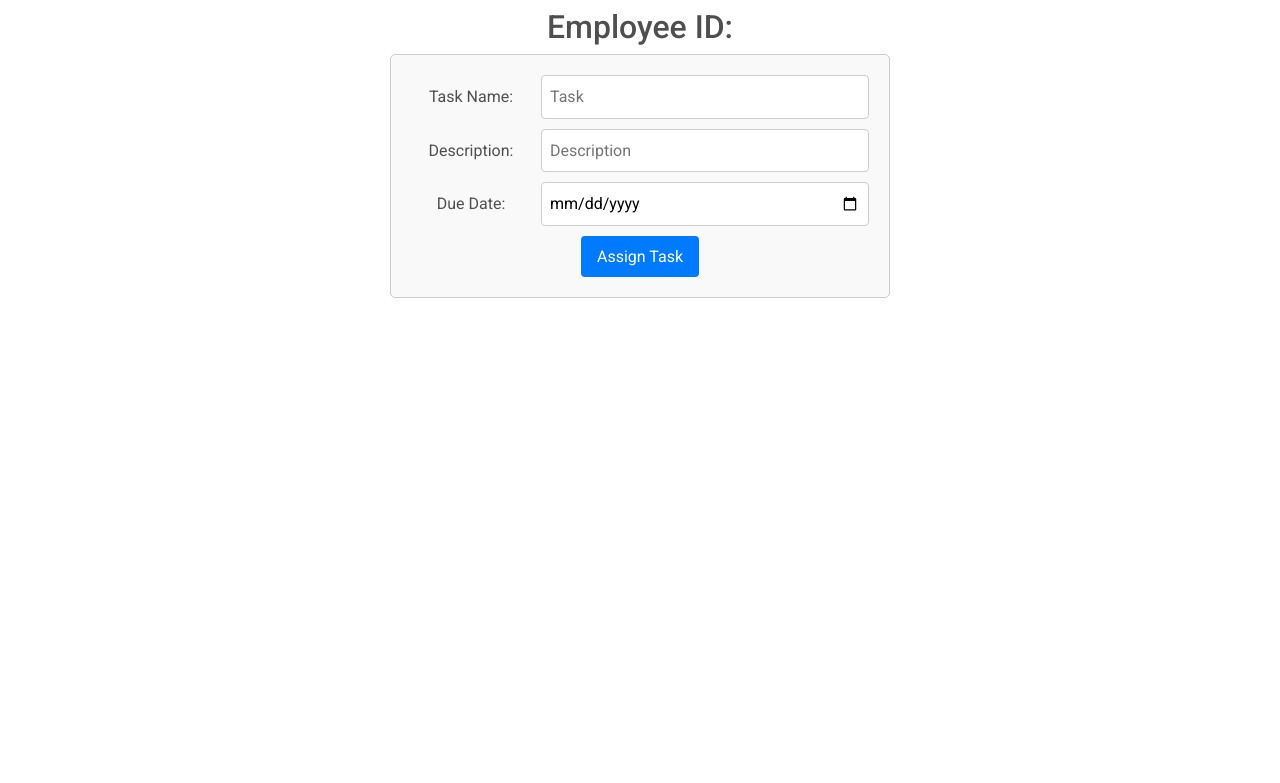
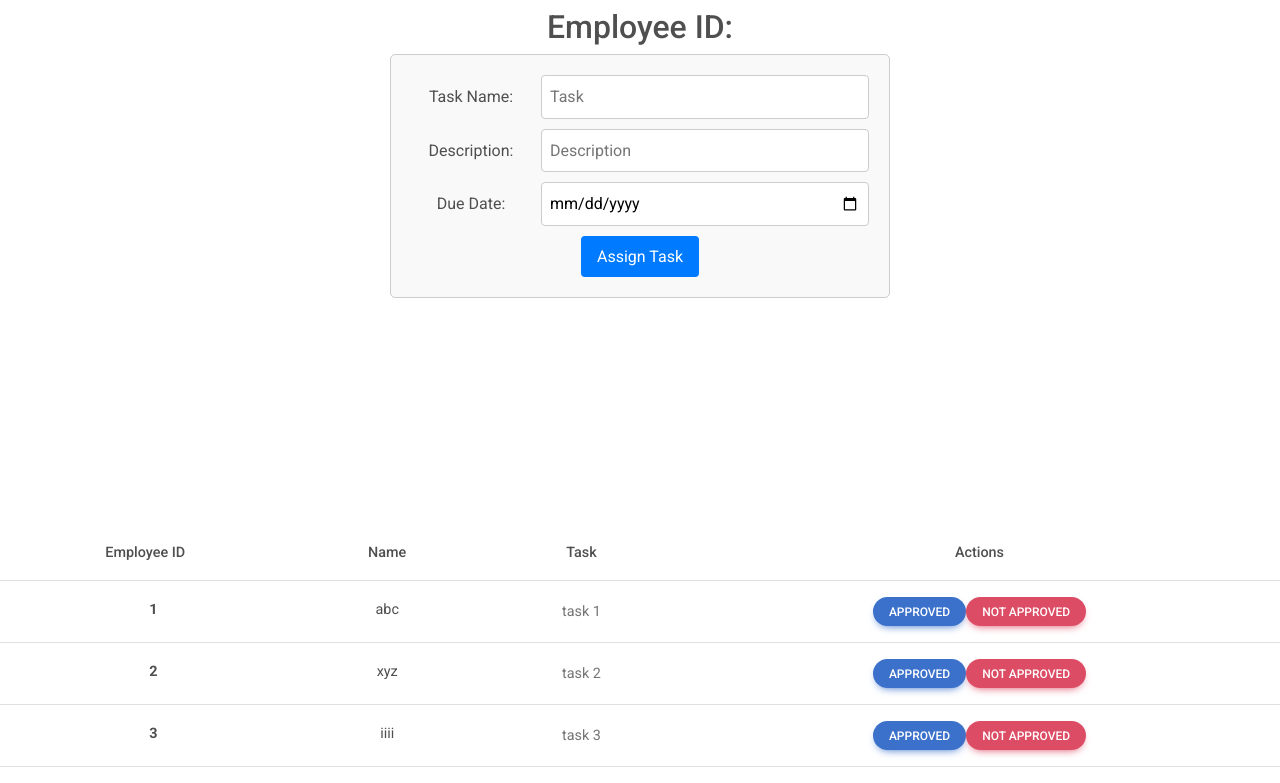
Before and after one commit to iamneo-production/ab02d132-02a5-424d-8aef-c7db376961c6, a React (Create React App) app in the folder reactapp/: page / in a window 1280 px wide. Shown: the part 1075-1858 px from the top of the page. Before the commit the page ends 1600 px from the top, so only its background shows below. Built offline with nearby package versions, Linux system fonts and the light colour scheme.

Commit message:
first committing

```diff
--- a/reactapp/src/App.js
+++ b/reactapp/src/App.js
@@ -2,11 +2,13 @@
 import './App.css';
 import TaskDetails from './components/TaskDetails';
 import Home from './components/Home';
+import UserList2 from './components/UserList2';
 function App() {
   return (
     <div className="App">
       <Home/>
      <TaskDetails/>
+     <UserList2/>
     </div>
   );
 }
--- /dev/null
+++ b/reactapp/src/components/UserList2.js
@@ -0,0 +1,93 @@
+import React from 'react'
+import {  MDBBtn, MDBTable, MDBTableHead, MDBTableBody } from 'mdb-react-ui-kit';
+
+function UserList2() {
+  return (
+    <MDBTable align='middle'>
+      <MDBTableHead>
+        <tr>
+          <th scope='col'>Employee ID</th>
+          <th scope='col'>Name</th>
+          <th scope='col'>Task</th>
+
+
+          <th scope='col'>Actions</th>
+        </tr>
+      </MDBTableHead>
+      <MDBTableBody>
+        <tr>
+          <td>
+            {/* <div className='d-flex align-items-center'> */}
+
+              <div className='ms-3'>
+                <p className='fw-bold mb-1'>1</p>
+
+              </div>
+
+          </td>
+          <td>
+            <p className='fw-normal mb-1'>abc</p>
+
+          </td>
+          <td>
+          <p className='text-muted mb-0'>task 1</p>
+          </td>
+
+          <td>
+          <MDBBtn rounded size='sm' className="btn btn-primary">approved</MDBBtn>
+              <MDBBtn rounded size='sm' className="btn btn-danger ">not approved</MDBBtn>
+          </td>
+        </tr>
+        <tr>
+          <td>
+            {/* <div className='d-flex align-items-center'> */}
+
+              <div className='ms-3'>
+                <p className='fw-bold mb-1'>2</p>
+
+              </div>
+
+          </td>
+          <td>
+            <p className='fw-normal mb-1'>xyz</p>
+
+          </td>
+          <td>
+          <p className='text-muted mb-0'>task 2</p>
+          </td>
+
+          <td>
+          <MDBBtn rounded size='sm' className="btn btn-primary">approved</MDBBtn>
+              <MDBBtn rounded size='sm' className="btn btn-danger ">not approved</MDBBtn>
+          </td>
+        </tr>
+        <tr>
+          <td>
+            {/* <div className='d-flex align-items-center'> */}
+
+              <div className='ms-3'>
+                <p className='fw-bold mb-1'>3</p>
+
+              </div>
+
+          </td>
+          <td>
+            <p className='fw-normal mb-1'>iiii</p>
+            <p className='text-muted mb-0'></p>
+          </td>
+          <td>
+          <p className='text-muted mb-0'>task 3</p>
+          </td>
+
+          <td>
+          <MDBBtn rounded size='sm' className="btn btn-primary">approved</MDBBtn>
+
+              <MDBBtn rounded size='sm' className="btn btn-danger ">not approved</MDBBtn>
+          </td>
+        </tr>
+      </MDBTableBody>
+    </MDBTable>
+  )
+}
+
+export default UserList2
```
Also changed, not shown: reactapp/src/components/UserList_Leader.js (deleted, +0 -9 lines).
